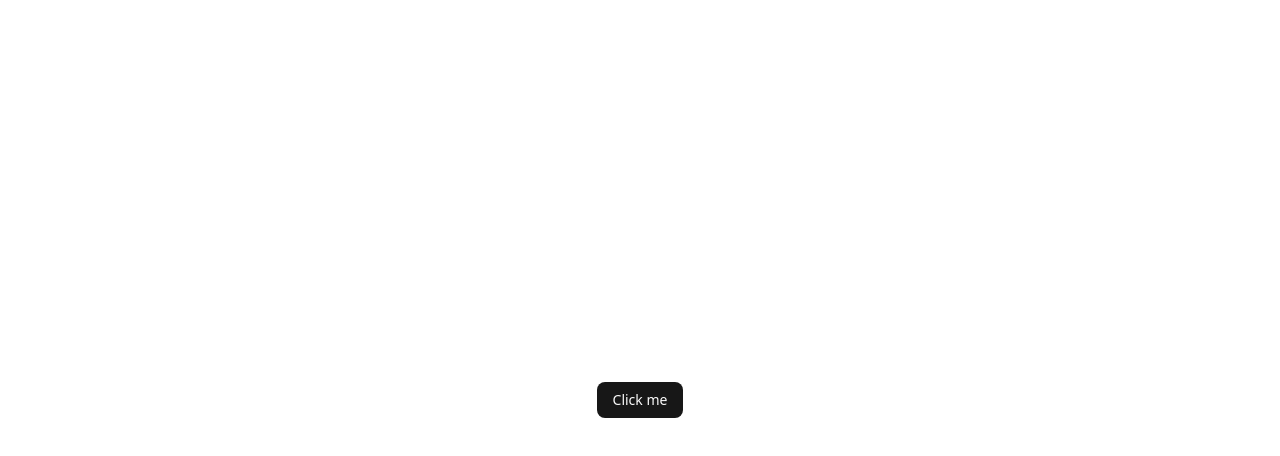
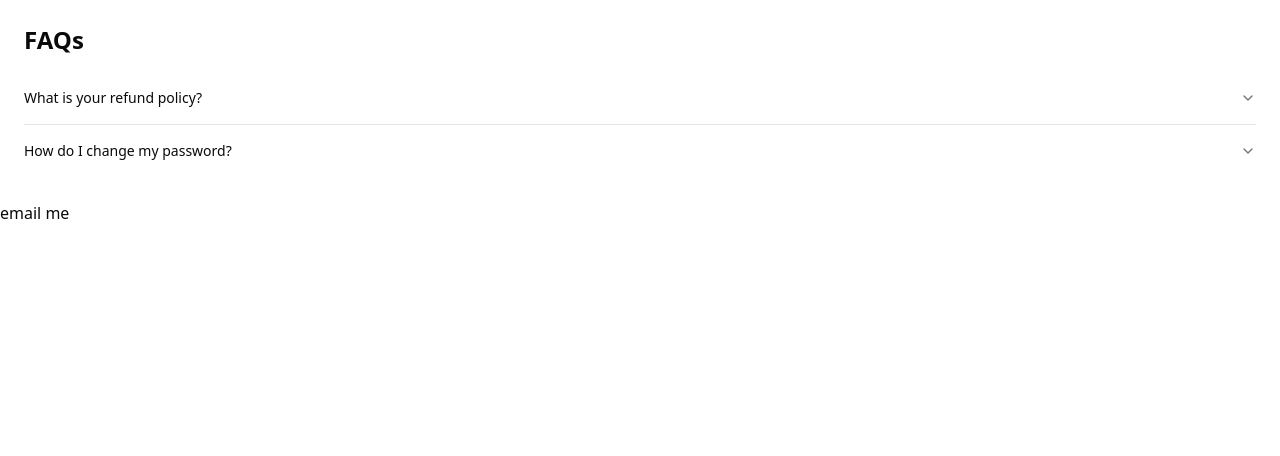
Before and after one commit to Crackle2K/Portfolio, a React (Vite) app: page / in a window 1280 px wide. Shown: the top 456 px of the page. Built offline with nearby package versions, Linux system fonts and the light colour scheme.

Commit message:
Accordion

```diff
--- a/index.html
+++ b/index.html
@@ -9,5 +9,10 @@
   <body>
     <div id="root"></div>
     <script type="module" src="/src/main.tsx"></script>
+
+    <a>
+      email me
+    </a>
+
   </body>
 </html>
--- a/package.json
+++ b/package.json
@@ -10,6 +10,7 @@
     "preview": "vite preview"
   },
   "dependencies": {
+    "@radix-ui/react-accordion": "^1.2.12",
     "@radix-ui/react-slot": "^1.2.3",
     "@tailwindcss/vite": "^4.1.13",
     "class-variance-authority": "^0.7.1",
--- a/src/App.tsx
+++ b/src/App.tsx
@@ -1,9 +1,30 @@
 import { Button } from "@/components/ui/button"
+import {
+  Accordion,
+  AccordionContent,
+  AccordionItem,
+  AccordionTrigger,
+} from "@/components/ui/accordion"
 
 function App() {
   return (
-    <div className="flex min-h-svh flex-col items-center justify-center">
-      <Button>Click me</Button>
+    <div className="p-6">
+      <h1 className="text-2xl font-bold mb-4">FAQs</h1>
+      <Accordion type="single" collapsible className="w-full">
+        <AccordionItem value="item-1">
+          <AccordionTrigger>What is your refund policy?</AccordionTrigger>
+          <AccordionContent>
+            We issue refunds within 30 days of purchase.
+          </AccordionContent>
+        </AccordionItem>
+
+        <AccordionItem value="item-2">
+          <AccordionTrigger>How do I change my password?</AccordionTrigger>
+          <AccordionContent>
+            Go to account settings → security → change password.
+          </AccordionContent>
+        </AccordionItem>
+      </Accordion>
     </div>
   )
 }
--- /dev/null
+++ b/src/components/ui/accordion.tsx
@@ -0,0 +1,64 @@
+import * as React from "react"
+import * as AccordionPrimitive from "@radix-ui/react-accordion"
+import { ChevronDownIcon } from "lucide-react"
+
+import { cn } from "@/lib/utils"
+
+function Accordion({
+  ...props
+}: React.ComponentProps<typeof AccordionPrimitive.Root>) {
+  return <AccordionPrimitive.Root data-slot="accordion" {...props} />
+}
+
+function AccordionItem({
+  className,
+  ...props
+}: React.ComponentProps<typeof AccordionPrimitive.Item>) {
+  return (
+    <AccordionPrimitive.Item
+      data-slot="accordion-item"
+      className={cn("border-b last:border-b-0", className)}
+      {...props}
+    />
+  )
+}
+
+function AccordionTrigger({
+  className,
+  children,
+  ...props
+}: React.ComponentProps<typeof AccordionPrimitive.Trigger>) {
+  return (
+    <AccordionPrimitive.Header className="flex">
+      <AccordionPrimitive.Trigger
+        data-slot="accordion-trigger"
+        className={cn(
+          "focus-visible:border-ring focus-visible:ring-ring/50 flex flex-1 items-start justify-between gap-4 rounded-md py-4 text-left text-sm font-medium transition-all outline-none hover:underline focus-visible:ring-[3px] disabled:pointer-events-none disabled:opacity-50 [&[data-state=open]>svg]:rotate-180",
+          className
+        )}
+        {...props}
+      >
+        {children}
+        <ChevronDownIcon className="text-muted-foreground pointer-events-none size-4 shrink-0 translate-y-0.5 transition-transform duration-200" />
+      </AccordionPrimitive.Trigger>
+    </AccordionPrimitive.Header>
+  )
+}
+
+function AccordionContent({
+  className,
+  children,
+  ...props
+}: React.ComponentProps<typeof AccordionPrimitive.Content>) {
+  return (
+    <AccordionPrimitive.Content
+      data-slot="accordion-content"
+      className="data-[state=closed]:animate-accordion-up data-[state=open]:animate-accordion-down overflow-hidden text-sm"
+      {...props}
+    >
+      <div className={cn("pt-0 pb-4", className)}>{children}</div>
+    </AccordionPrimitive.Content>
+  )
+}
+
+export { Accordion, AccordionItem, AccordionTrigger, AccordionContent }
```
Also changed, not shown: 1 other file (tests, documents, lock files or other folders).
